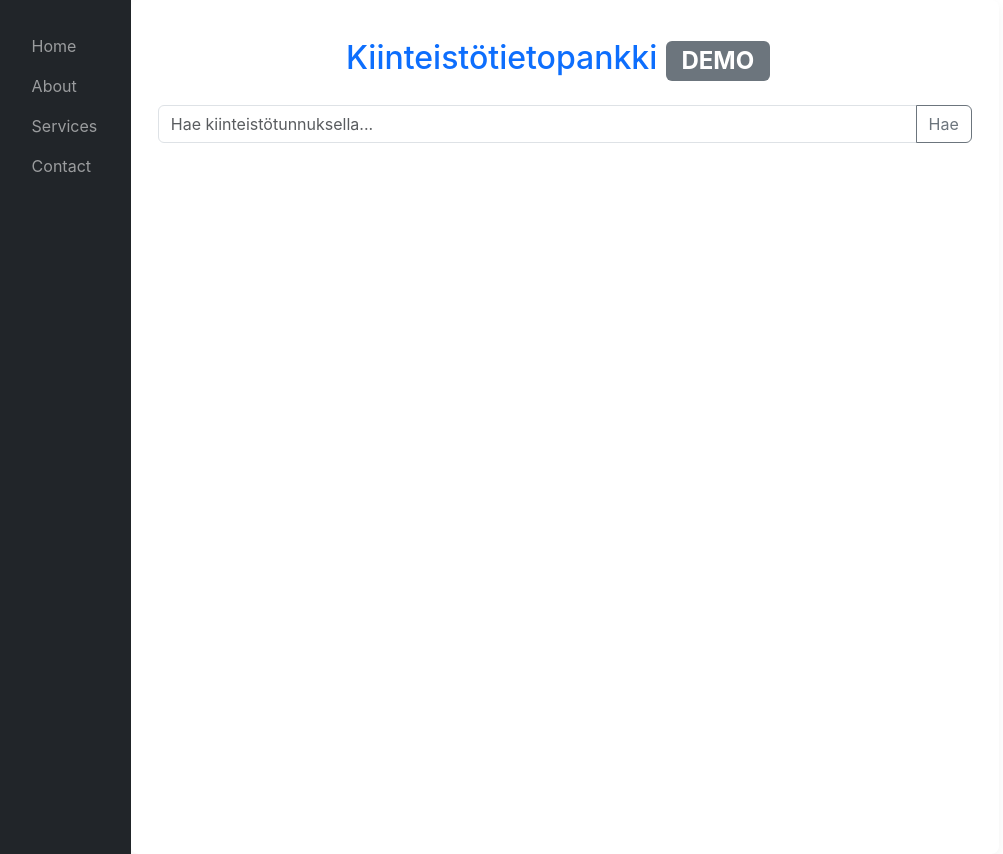
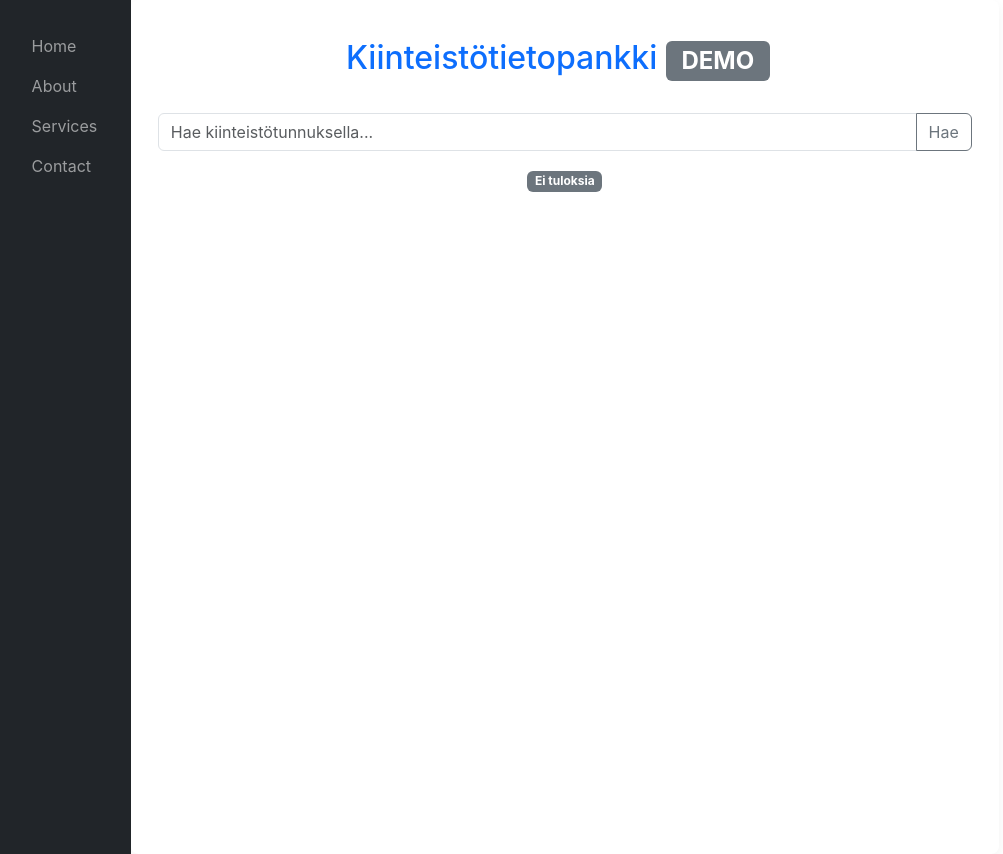
Before and after one commit to Kiinteistotietopankki/KTP_demo, a React (Create React App) app in the folder client/: page / in a window 1280 px wide. Shown: the whole page, without its empty margins (2-1005 px from the left). Built offline with nearby package versions, Linux system fonts and the light colour scheme.

Commit message:
response amount indicator

```diff
--- a/client/src/App.css
+++ b/client/src/App.css
@@ -58,6 +58,19 @@
 
 /* ====== */
 
+.search-container{
+  /* outline: 2px dashed blue; */
+  display: flex;
+  flex-direction: column;
+  margin: 0 auto;
+}
+
+.featureAmount-container{
+  /* outline: 2px dashed blue; */
+
+  margin: 0 auto
+}
+
 .nav-item{
 
 }
--- a/client/src/components/Searchbox.js
+++ b/client/src/components/Searchbox.js
@@ -1,6 +1,7 @@
 // Searchbox.js
 import React, { useEffect, useState } from 'react';
 import axios from 'axios';
+import '../App.css';
 
 // Hakulogiikka on tässä
 
@@ -87,6 +88,7 @@ function Searchbox({ afterSearch }) {
   };
 
   return (
+    <div className='search-container'>
       <div className="mt-4">
         <div className="input-group mb-3">
           <input
@@ -108,6 +110,17 @@ function Searchbox({ afterSearch }) {
           </button>
         </div>
       </div>
+
+        <div className='featureAmount-container'>
+          {rawResults?.features?.length > 0 ? (
+              <span className="badge bg-success">
+                Tuloksia: {rawResults.totalFeatures}
+              </span>
+            ) : (
+              <span className="badge bg-secondary">Ei tuloksia</span>
+            )}
+        </div>
+      </div>
   );
 }
 
```
Lines whose indentation alone changed are shown as unchanged.
